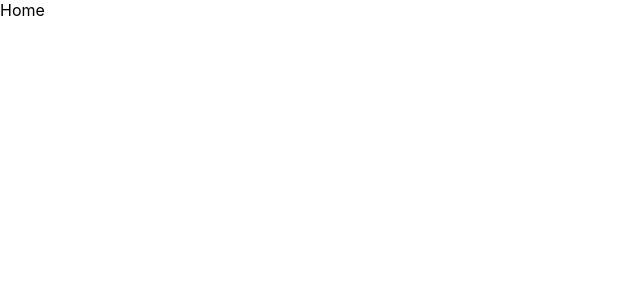
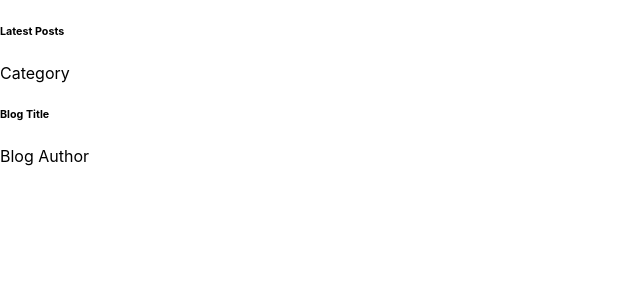
Before and after one commit to claraz4/Blog-Dar, a React (Create React App) app in the folder frontend/: page / in a window 1280 px wide. Shown: the top 300 px of the page, without its empty margins (0-640 px from the left). Built offline with nearby package versions, Linux system fonts and the light colour scheme.

Commit message:
Added the blog posts

```diff
--- a/frontend/src/components/BlogBox.js
+++ b/frontend/src/components/BlogBox.js
@@ -1,9 +1,19 @@
 import React from 'react';
 
-export default function BlogBox() {
+export default function BlogBox({ blog }) {
+    const { title, author, category, date } = blog;
+
     return (
         <div className="blog-box--container">
+            <div className="blog-box--img"></div>
 
+            <p className="blog-box-category">{category}</p>
+            <h6 className="blog-box-title">{title}</h6>
+
+            <div className="blog-box--info">
+                <p>{author}</p>
+                <p>{date}</p>
+            </div>
         </div>
     )
 }
--- a/frontend/src/components/HomeBlogs.js
+++ b/frontend/src/components/HomeBlogs.js
@@ -16,7 +16,7 @@ export default function HomeBlogs({ title, blogs }) {
 
     return (
         <div className="home-blogs--container">
-            <h6>{props.title}</h6>
+            <h6>{title}</h6>
             <div>
                 {blogsElement}
             </div>
--- /dev/null
+++ b/frontend/src/data/blogs.js
@@ -0,0 +1,10 @@
+const blogs = [
+    {
+        title: "Blog Title",
+        author: "Blog Author",
+        category: "Category",
+        datePublished: new Date(2024, 5, 26)
+    }
+];
+
+export default blogs;
--- a/frontend/src/index.css
+++ b/frontend/src/index.css
@@ -7,7 +7,5 @@ body {
   -moz-osx-font-smoothing: grayscale;
 }
 
-code {
-  font-family: source-code-pro, Menlo, Monaco, Consolas, 'Courier New',
-    monospace;
-}
+
+/* Blog Box */
--- a/frontend/src/pages/Home.js
+++ b/frontend/src/pages/Home.js
@@ -1,7 +1,13 @@
+import HomeBlogs from "../components/HomeBlogs";
+import blogs from '../data/blogs';
+
 export default function Home() {
     return (
         <div>
-            Home
+            <HomeBlogs
+                title="Latest Posts"
+                blogs={blogs}
+            />
         </div>
     )
 }
```
